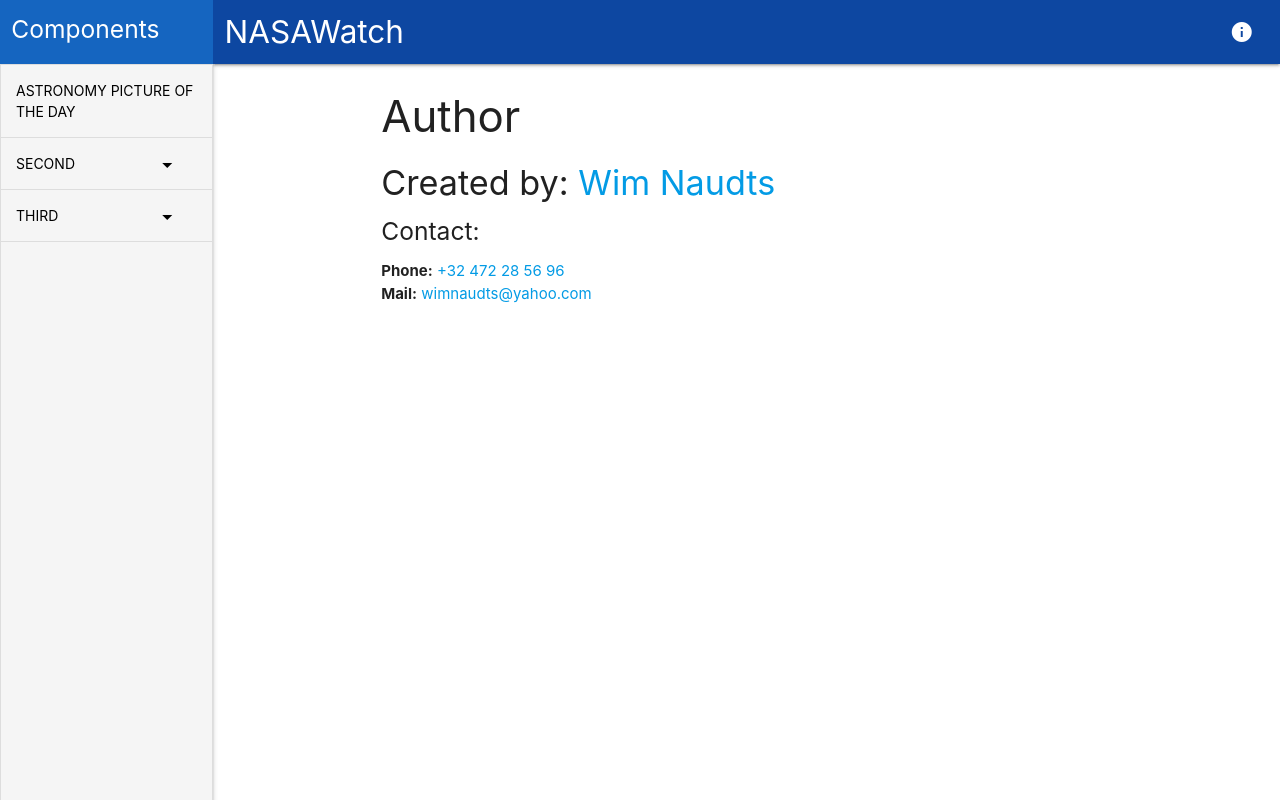
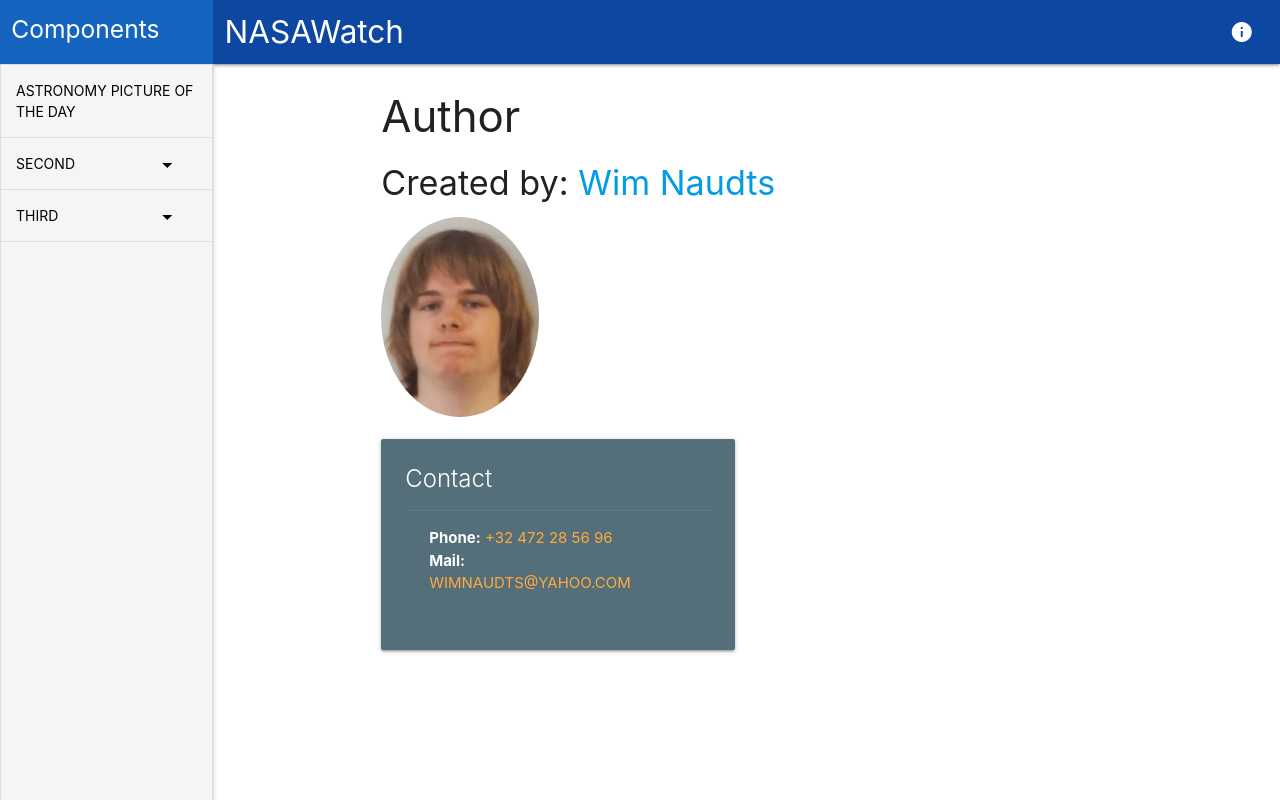
Before and after one commit to WimDoetApp/NASAWatch, an Angular app: page /info in a window 1280 px wide. Built offline with nearby package versions, Linux system fonts and the light colour scheme.

Commit message:
Complete info page, complete apod component

```diff
--- a/src/app/apod/apod.component.html
+++ b/src/app/apod/apod.component.html
@@ -1,21 +1,15 @@
+<h3>Astronomy picture of the day</h3>
+
 <div class="progress center" *ngIf="loading">
     <div class="indeterminate"></div>
 </div>
 
 <div [hidden]="loading">
-    <h3>Astronomy picture of the day</h3>
 
-    <div class="row">
-        <div class="col s12 m7">
-            <div class="card">
-                <div class="card-image">
-                    <img [src]="(pictureOfTheDay$ | async)?.hdurl" alt="picOfTheDay">
-                </div>
-                <div class="card-content">
-                    <p>{{ (pictureOfTheDay$ | async)?.explanation }}</p>
-                </div>
-            </div>
-        </div>
-    </div>
+    <p><img [src]="(pictureOfTheDay$ | async)?.hdurl" alt="picOfTheDay" class="responsive-img materialboxed"></p>
+
+    <h5>Description</h5>
+
+    <p>{{ (pictureOfTheDay$ | async)?.explanation }}</p>
 
 </div>
--- a/src/app/info/info.component.html
+++ b/src/app/info/info.component.html
@@ -1,8 +1,18 @@
 <h3>Author</h3>
 <h4>Created by: <a href="www.wimnaudts.sinners.be" target="_blank">Wim Naudts</a></h4>
-<h5>Contact:</h5>
 
-<ul>
-  <li><b>Phone:</b><a href="tel:+32472285696"> +32 472 28 56 96</a></li>
-  <li><b>Mail:</b><a href="mailto:wimnaudts@yahoo.com"> wimnaudts@yahoo.com</a></li>
-</ul>
+<p><img src="../../assets/images/author.png" alt="author" class="circle materialboxed" height="200px"></p>
+
+<div class="row">
+  <div class="col s12 m6">
+    <div class="card blue-grey darken-1">
+      <div class="card-content white-text">
+        <span class="card-title">Contact</span>
+        <ul class="card-action">
+          <li><b>Phone:</b><a href="tel:+32472285696"> +32 472 28 56 96</a></li>
+          <li><b>Mail:</b><a href="mailto:wimnaudts@yahoo.com"> wimnaudts@yahoo.com</a></li>
+        </ul>
+      </div>
+    </div>
+  </div>
+</div>
--- a/src/index.html
+++ b/src/index.html
@@ -46,6 +46,9 @@
 
 			//margin van content bepalen
 			$('#inhoud').css('margin-left', $('#navbar').css('width'));
+
+			//images openklappen
+			$('.materialboxed').materialbox();
 		});
 
 		//margin van content bij resize aanpassen
--- a/src/styles.scss
+++ b/src/styles.scss
@@ -1,4 +1,8 @@
 /* You can add global styles to this file, and also import other style files */
+body{
+	overflow-x: hidden;
+}
+
 .no-margin{
 	margin: 0px;
 }
```
Also changed, not shown: src/assets/images/author.png (added).
